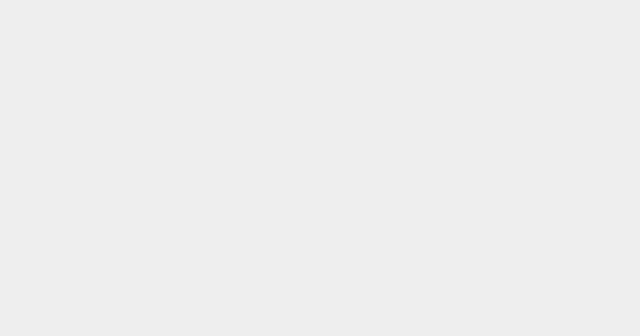
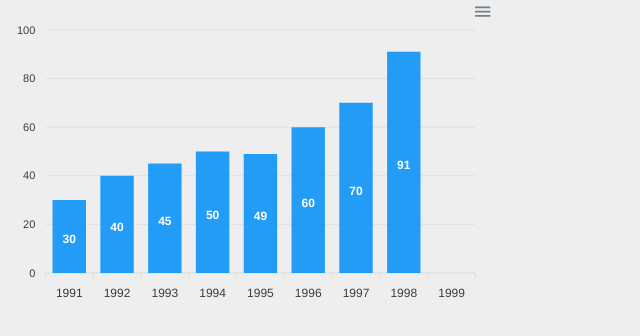
Before and after one commit to RiskVision/RiskVision, a React (Create React App) app in the folder riskvision-front/: page /heatmap in a window 1280 px wide. Before the commit this address had no page. Shown: the top 336 px of the page, without its empty margins (0-640 px from the left). Built offline with nearby package versions, Linux system fonts and the light colour scheme.

Commit message:
-A bar chart simple con Apex charts

```diff
--- a/riskvision-front/package.json
+++ b/riskvision-front/package.json
@@ -6,6 +6,7 @@
     "@testing-library/jest-dom": "^5.17.0",
     "@testing-library/react": "^13.4.0",
     "@testing-library/user-event": "^13.5.0",
+    "apexcharts": "^3.54.1",
     "axios": "^1.7.7",
     "docx": "^9.0.3",
     "echarts": "^5.5.1",
@@ -17,6 +18,7 @@
     "papaparse": "^5.4.1",
     "pdfjs-dist": "^4.7.76",
     "react": "^18.3.1",
+    "react-apexcharts": "^1.5.0",
     "react-dom": "^18.3.1",
     "react-markdown": "^9.0.1",
     "react-router-dom": "^6.26.2",
--- a/riskvision-front/src/App.js
+++ b/riskvision-front/src/App.js
@@ -4,7 +4,6 @@
 import { UserProvider } from './context/UserContext';
 import Home from './pages/Home/home';
 import DataTables from './pages/DataTable';
-import PdfViewer from './pages/pdfBlobView';
 import EditAsset from './pages/AD-CRUD/EditAsset';
 import CreateAsset from './pages/AD-CRUD/CreateAsset';
 import CrearUsuario from './pages/Manejo de usuarios/crearUsuario';
@@ -15,6 +14,7 @@
 import Usuarios from './pages/Manejo de usuarios/usuarios';
 import EditarUsuario from './pages/Manejo de usuarios/modificarUsuario';
 import MDVisor from './pages/MkdVisor/mdvisor';
+import Heatmap from './pages/testHeatmap/testHeatmap';
 
 
 function App() {
@@ -72,10 +72,10 @@
           <Route path='/crear-usuario' element={<CrearUsuario />} />
           <Route path='/editar-usuario' element={<EditarUsuario />} />
           <Route path='/data-table' element={<DataTables />} />
-          <Route path='/pdfBlobViewer' element={<PdfViewer />} />
           <Route path="/create" element={<CreateAsset />} />
           <Route path="/edit/:id_activo" element={<EditAsset />} />
           <Route path='/resultados' element={<MDVisor />} />
+          <Route path='/heatmap' element={<Heatmap />} />
 
         </Routes>
     </BrowserRouter>
--- /dev/null
+++ b/riskvision-front/src/pages/testHeatmap/testHeatmap.jsx
@@ -0,0 +1,44 @@
+import React, { Component } from "react";
+import Chart from "react-apexcharts";
+
+class Heatmap extends Component {
+  constructor(props) {
+    super(props);
+
+    this.state = {
+      options: {
+        chart: {
+          id: "basic-bar"
+        },
+        xaxis: {
+          categories: [1991, 1992, 1993, 1994, 1995, 1996, 1997, 1998, 1999]
+        }
+      },
+      series: [
+        {
+          name: "series-1",
+          data: [30, 40, 45, 50, 49, 60, 70, 91]
+        }
+      ]
+    };
+  }
+
+  render() {
+    return (
+      <div className="Heatmap">
+        <div className="row">
+          <div className="mixed-chart">
+            <Chart
+              options={this.state.options}
+              series={this.state.series}
+              type="bar"
+              width="500"
+            />
+          </div>
+        </div>
+      </div>
+    );
+  }
+}
+
+export default Heatmap;
```
Also changed, not shown: 1 other file (tests, documents, lock files or other folders).
